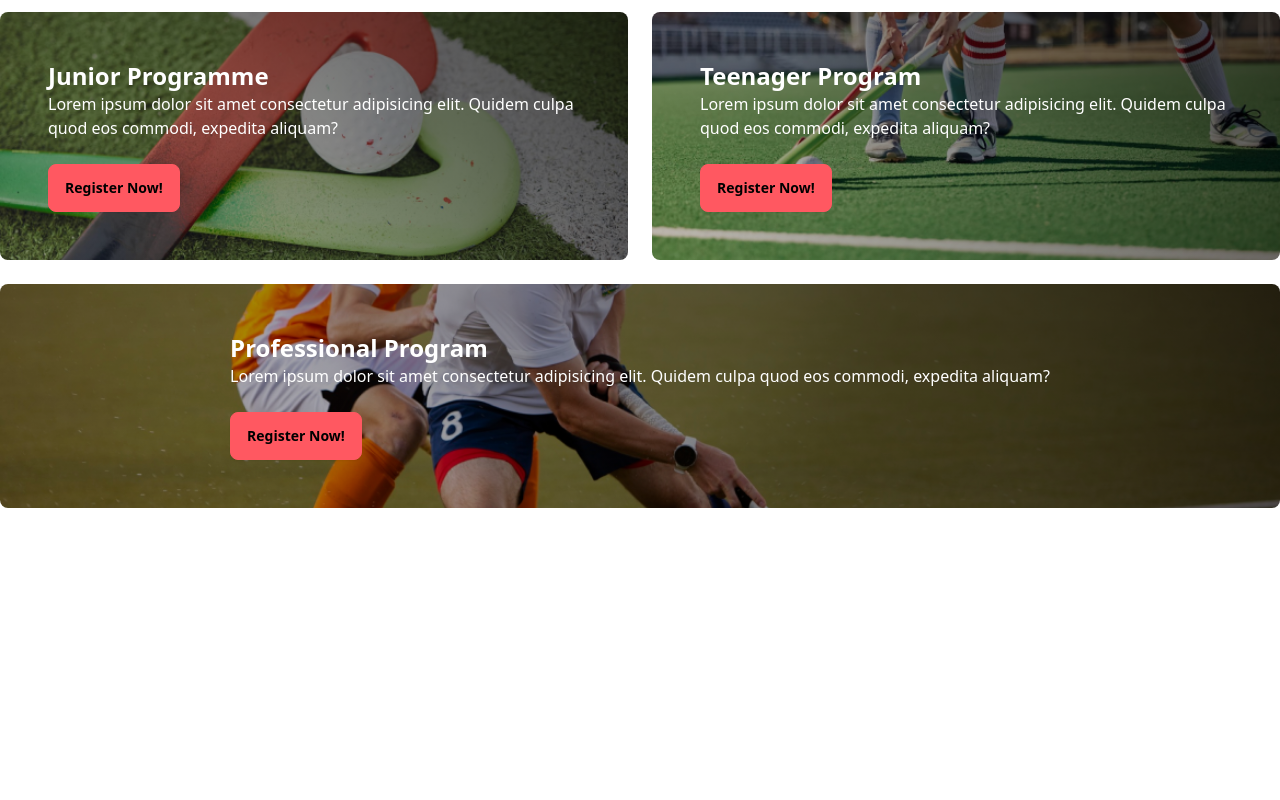
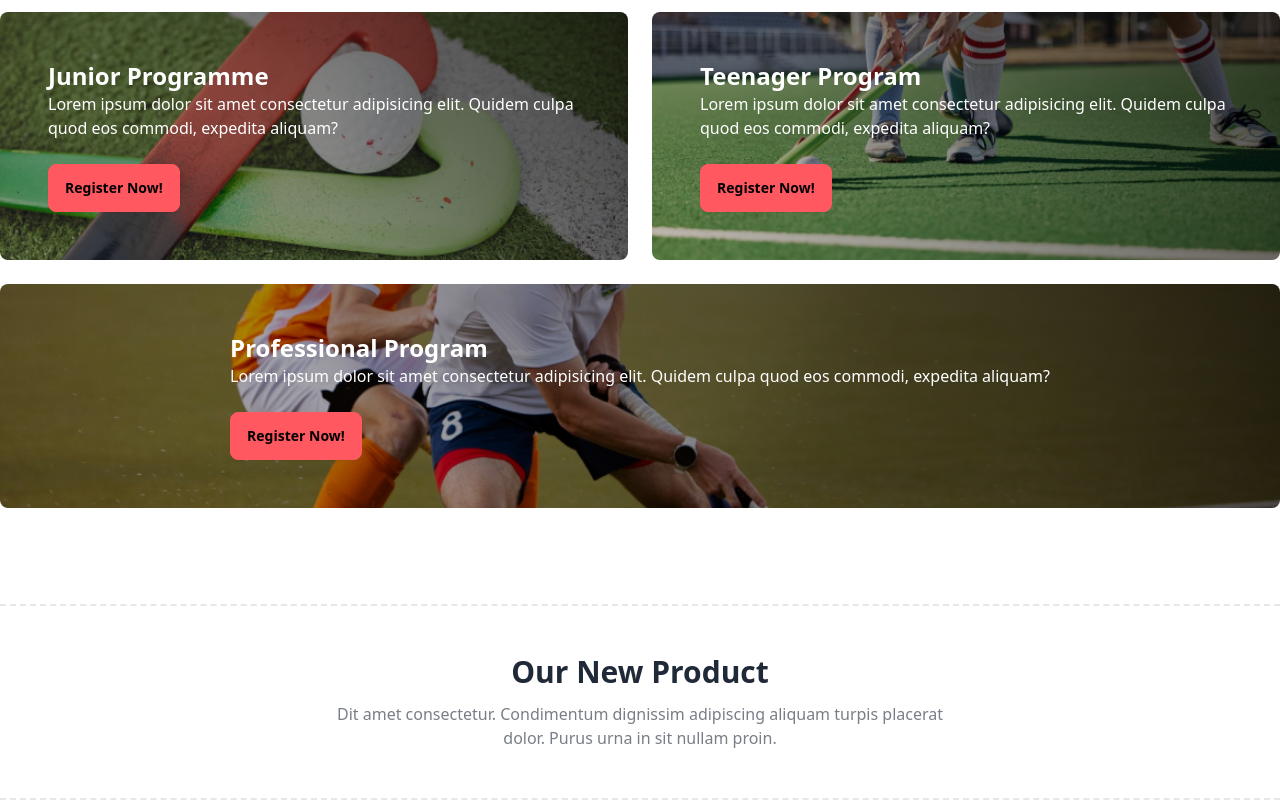
Before and after one commit to AyshaUrmi0/Hoekey, a plain HTML site: page index.html in a window 1280 px wide. Shown: the part 1537-2337 px from the top of the page. Before the commit the page ends 2045 px from the top, so only its background shows below. Drawn offline with nearby package versions, Linux system fonts and the light colour scheme.

Commit message:
new product

```diff
--- a/index.html
+++ b/index.html
@@ -259,6 +259,21 @@
 
 
       </section>
+
+      <!-- our new product -->
+      <section class="mt-24">
+        <div
+        class="flex flex-col items-center justify-center py-12 mt-5 space-y-3 border-dashed border-y-2"
+      >
+        <h3 class="text-3xl font-bold">Our New Product</h3>
+        <p class="w-1/2 text-center opacity-60">
+          Dit amet consectetur. Condimentum dignissim adipiscing aliquam
+          turpis placerat dolor. Purus urna in sit nullam proin.
+        </p>
+      </div>
+
+
+      </section>
     </main>
     <footer></footer>
   </body>
```
